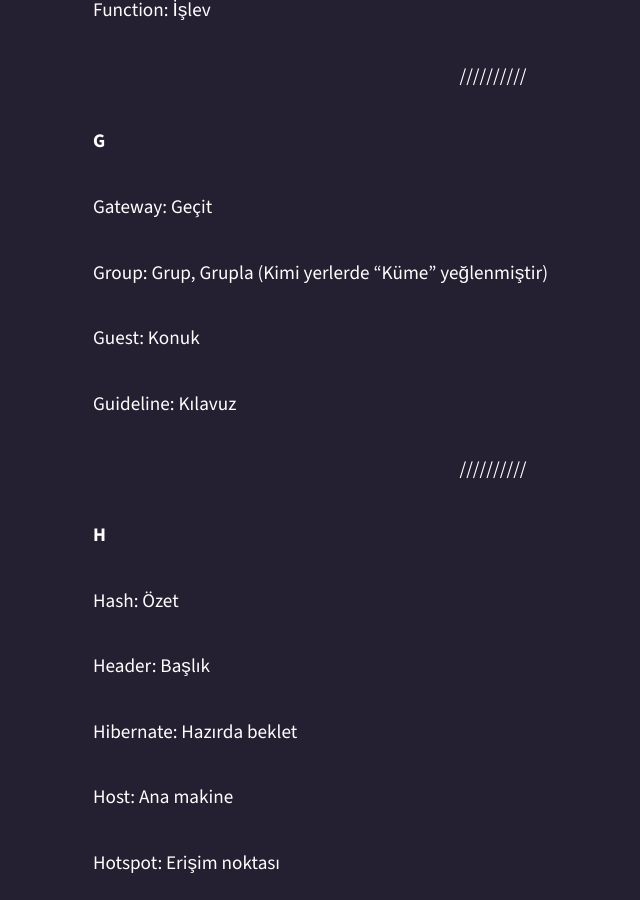
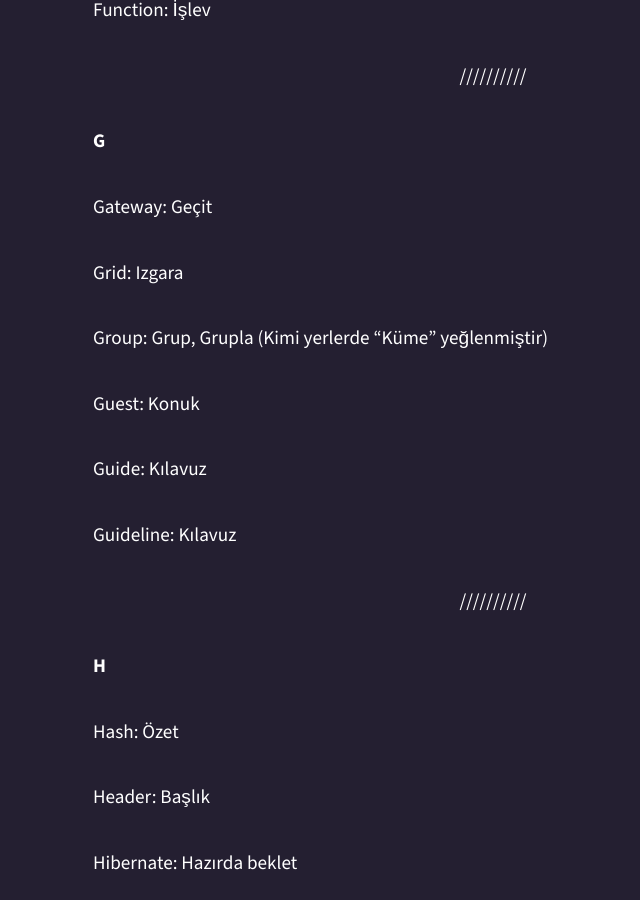
Before and after one commit to gnometurk/gnomeorgtr, a Jekyll site: the page built from ceviri/sozluk.md, in a window 1280 px wide and 900 px high, scrolled down 6129 px. Shown: the whole window, without its empty margins (147-787 px from the left). Built offline with Jekyll 4.4.1, drawn with Linux system fonts in a browser that asks for light colours.

Commit message:
sözlük: grid, guide ekle

```diff
--- a/ceviri/sozluk.md
+++ b/ceviri/sozluk.md
@@ -190,11 +190,16 @@ Function: İşlev
 
 Gateway: Geçit
 
+Grid: Izgara
+
 Group: Grup, Grupla (Kimi yerlerde “Küme” yeğlenmiştir)
 
 Guest: Konuk
 
+Guide: Kılavuz
+
 Guideline: Kılavuz
+
 
 ---
 
```
